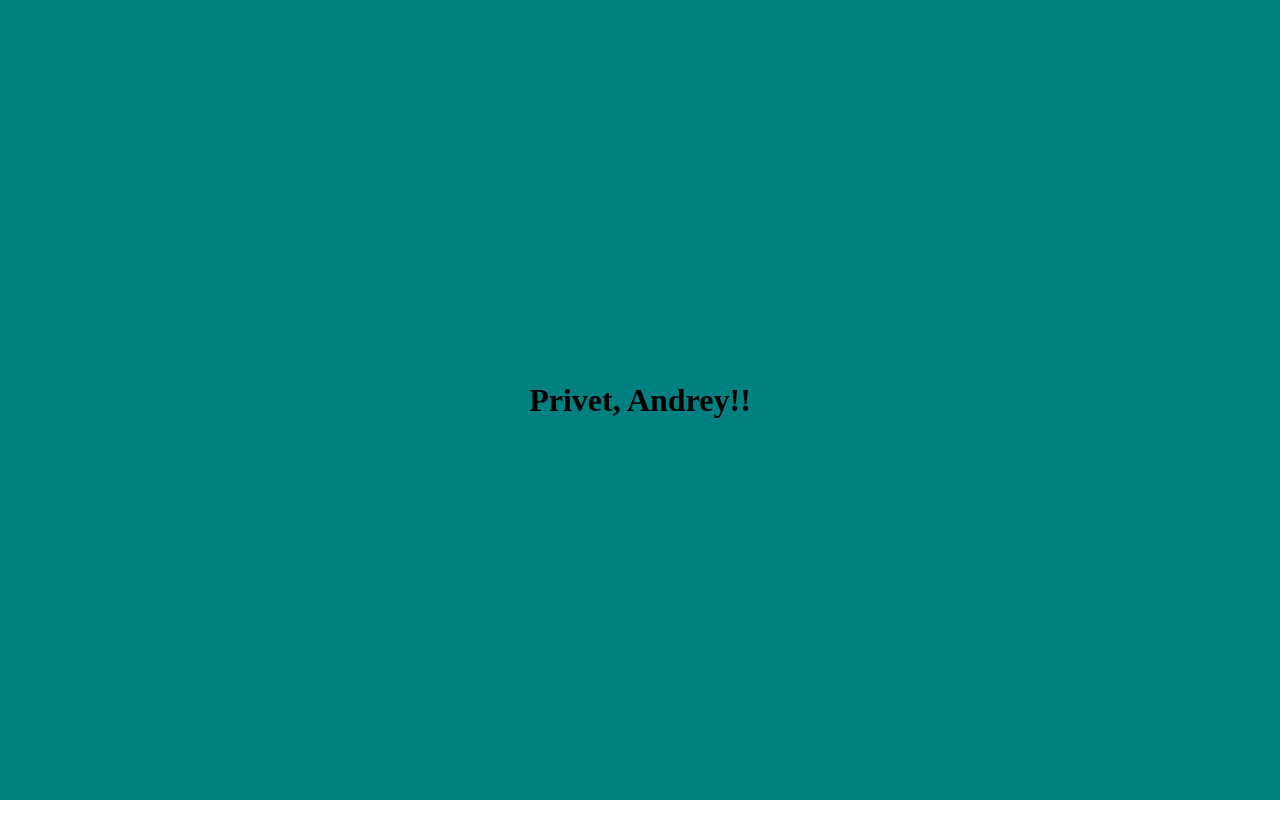
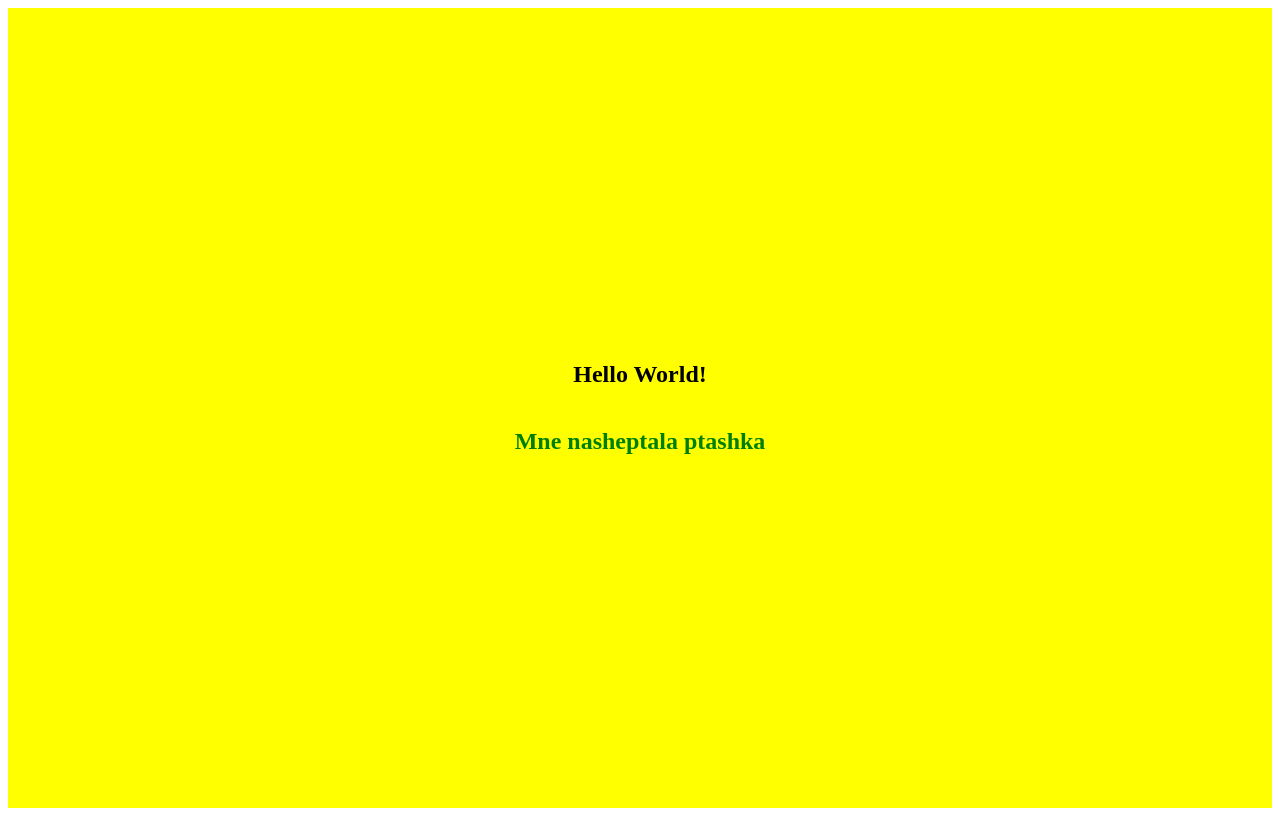
Before and after one commit to masotnikov/Sber-web-app, a React app: page / in a window 1280 px wide. Built offline with nearby package versions, Linux system fonts and the light colour scheme.

Commit message:
adding extract plugin, global.d.ts, css modules

```diff
--- a/package.json
+++ b/package.json
@@ -18,6 +18,7 @@
     "@types/webpack": "^5.28.5",
     "css-loader": "^7.1.2",
     "html-webpack-plugin": "^5.6.3",
+    "mini-css-extract-plugin": "^2.9.2",
     "sass": "^1.83.0",
     "sass-loader": "^16.0.4",
     "style-loader": "^4.0.0",
--- a/src/components/App.tsx
+++ b/src/components/App.tsx
@@ -1,10 +1,12 @@
 import React from 'react';
-import './app.css'
+import './index.scss';
+import TestComp from "./TestComp/TestComp";
 
 const App = () => {
     return (
-        <div className="app">
-            <h1>Privet, Andrey!!</h1>
+        <div className="App">
+            <h2>Hello World!</h2>
+            <TestComp />
         </div>
     );
 };
--- /dev/null
+++ b/src/components/TestComp/TestComp.module.scss
@@ -0,0 +1,5 @@
+.root {
+  display: flex;
+  justify-content: center;
+  color: green;
+}
--- /dev/null
+++ b/src/components/TestComp/TestComp.tsx
@@ -0,0 +1,14 @@
+import React from 'react';
+import styles from './TestComp.module.scss'
+
+const TestComp = () => {
+    return (
+        <div className={styles.root}>
+            <h2>
+                Mne nasheptala ptashka
+            </h2>
+        </div>
+    );
+};
+
+export default TestComp;
--- a/src/components/app.css
+++ /dev/null
@@ -1,14 +0,0 @@
-* {
-    box-sizing: border-box;
-    margin: 0;
-    padding: 0;
-}
-
-.app {
-    width: 100%;
-    height: 100vh;
-    display: flex;
-    justify-content: center;
-    align-items: center;
-    background-color: teal;
-}
--- /dev/null
+++ b/src/components/index.scss
@@ -0,0 +1,9 @@
+.App {
+  display: flex;
+  flex-direction: column;
+  min-height: 100vh;
+  width: 100%;
+  justify-content: center;
+  align-items: center;
+  background-color: yellow;
+}
--- a/src/index.tsx
+++ b/src/index.tsx
@@ -1,6 +1,6 @@
 import React from 'react';
 import {createRoot} from 'react-dom/client';
-import App from './components/App';
+import App from "./components/App";
 
 console.log('React application starts rendering...');
 const rootElement = document.getElementById('root');
@@ -11,6 +11,6 @@ const root = createRoot(rootElement);
 
 root.render(
     <>
-        <App/>
+      <App/>
     </>
 );
```
Also changed, not shown: src/global.d.ts (added, +7 -0 lines), 3 other files (tests, documents, lock files or other folders).
